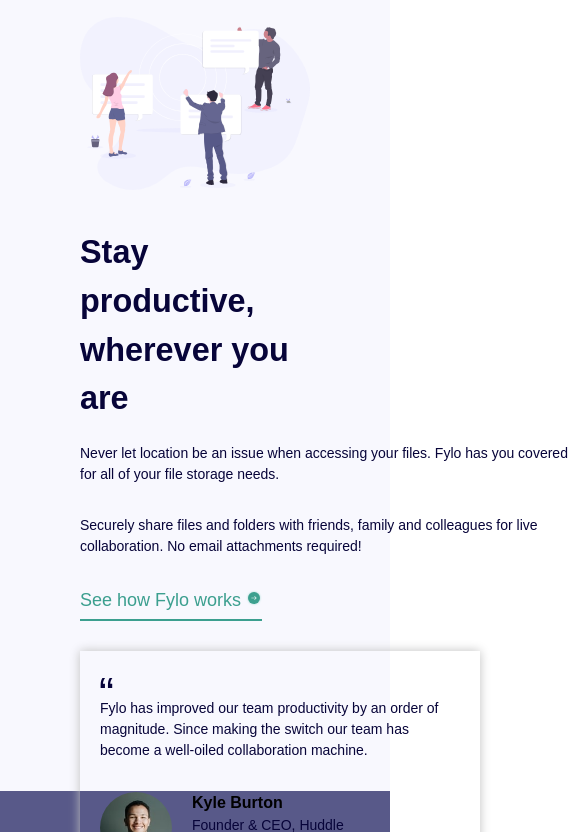
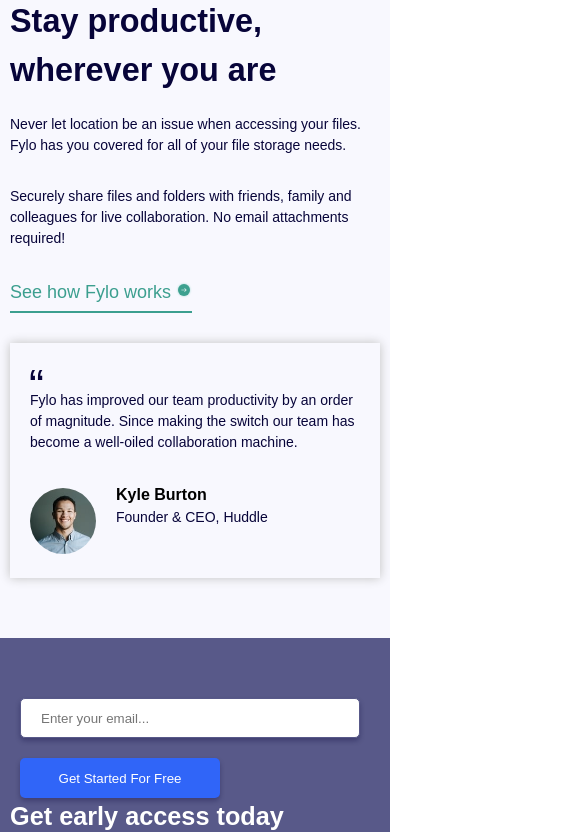
Before and after one commit to PrettySoft1/frontend-projects, a plain HTML site: page index.html in a window 390 px wide. Shown: the part 1168-2000 px from the top of the page, 580 px wide, since content can reach past the window. Drawn offline with Linux system fonts and the light colour scheme.

Commit message:
Add files via upload

```diff
--- a/style.css
+++ b/style.css
@@ -192,11 +192,19 @@ nav a:hover {
 
 
 @media (max-width: 1023px) {
-    section {
-        height: 100vh;
+    header {
+        padding: 10px;
+    }
+    nav a {
+        margin-right: 2px;
+    }
+    .parag {
+        width: auto;
     }
     .content {
+        width: 100%;
         flex-direction: column-reverse;
+        padding: 10px;
     }
     .main {
         text-align: center;
@@ -204,4 +212,10 @@ nav a:hover {
     .bg-photo {
         margin-bottom: 30px;
     }
+    .founder {
+        width: auto;
+    }
+    .get .text-style {
+        width: 340px;
+    }
 }
```
